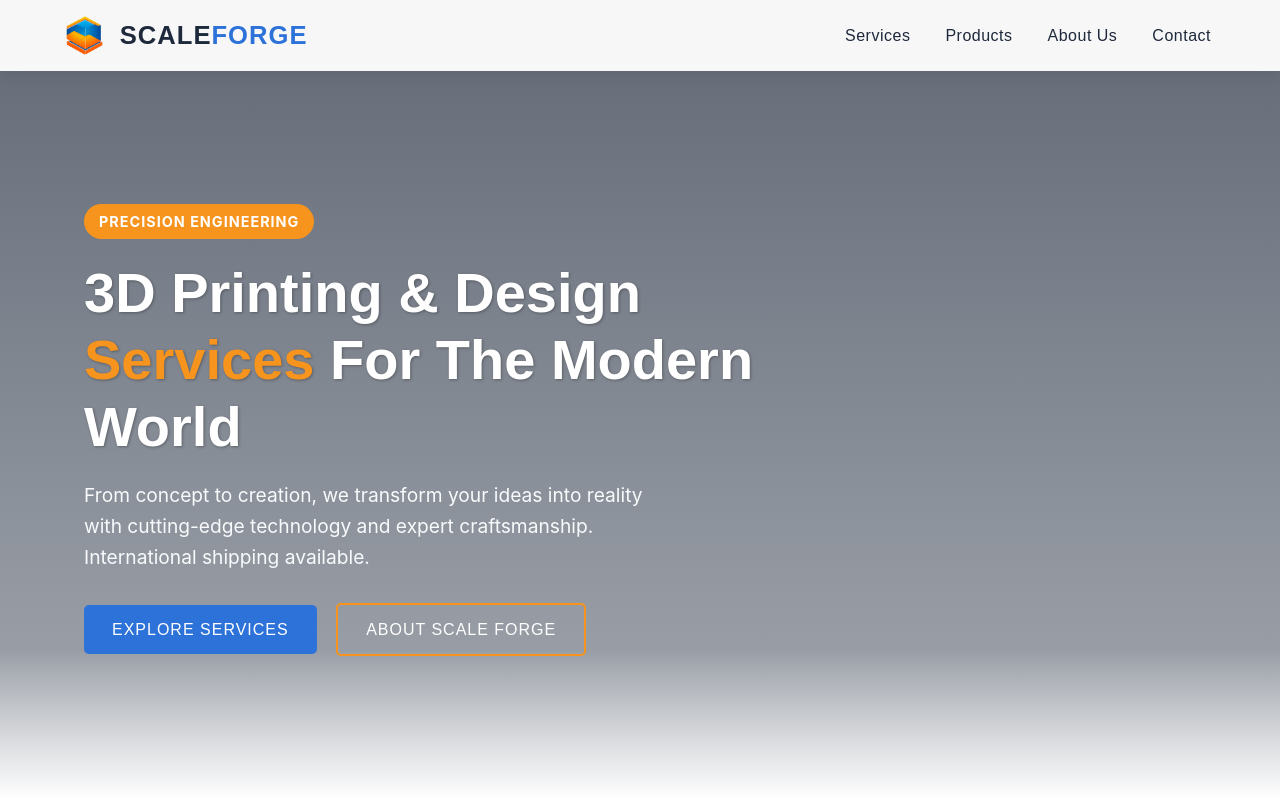
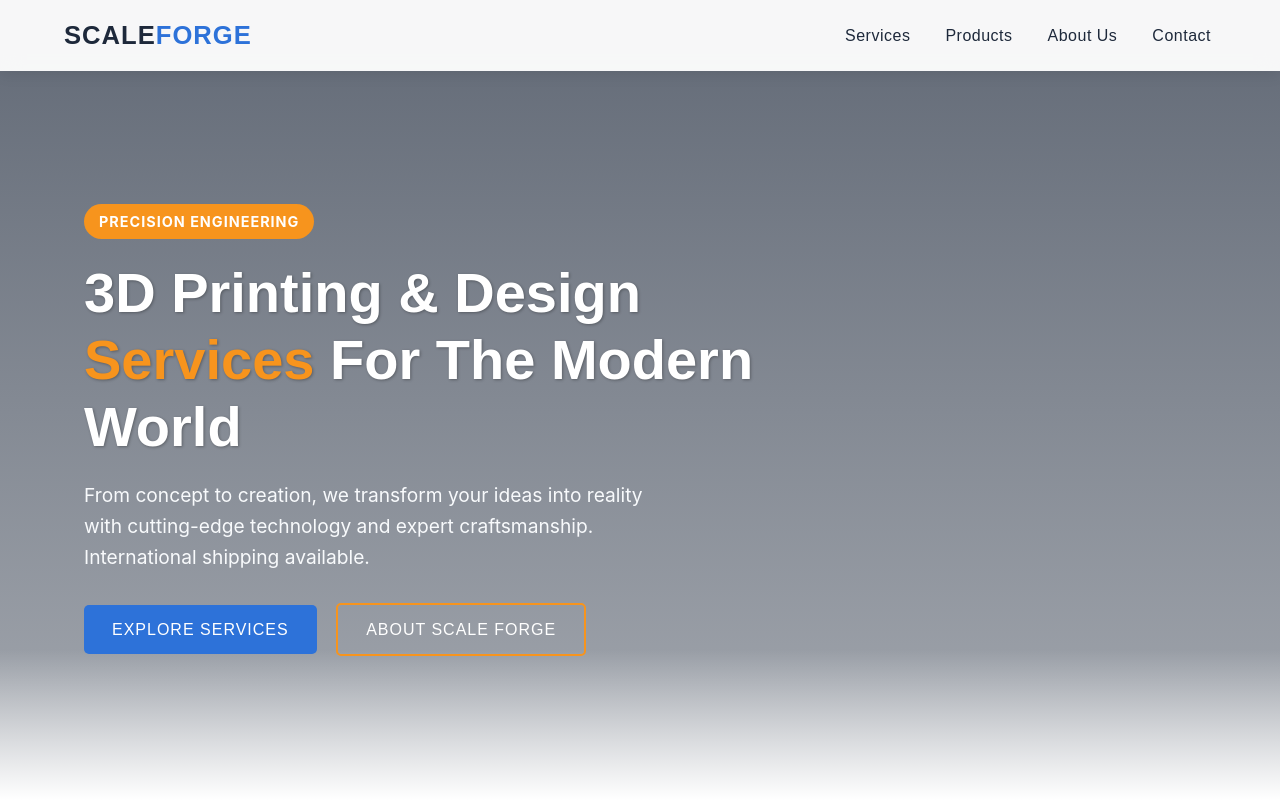
Before and after one commit to Tolerable/scaleforge, a plain HTML site: page index.html in a window 1280 px wide. Shown: the top 800 px of the page. Drawn offline with nearby package versions, Linux system fonts and the light colour scheme.

Commit message:
Update index.html

```diff
--- a/index.html
+++ b/index.html
@@ -693,7 +693,7 @@
 	<header>
 		<div class="container nav-container">
 			<div class="logo">
-                <img src="/img/scaleforge-logo.png" alt="Scale Forge Logo" class="logo-img" onerror="this.src='/img/scaleforge-logo.png'; this.onerror=null;">
+				<!-- Remove the problematic img tag completely -->
 				<a href="#home" class="logo-text">SCALE<span>FORGE</span></a>
 			</div>
 			<nav>
```
Lines whose indentation alone changed are shown as unchanged.
